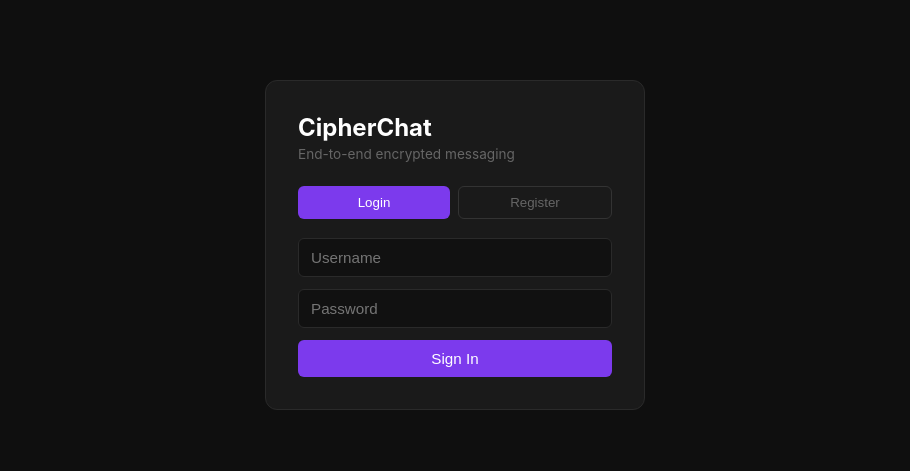
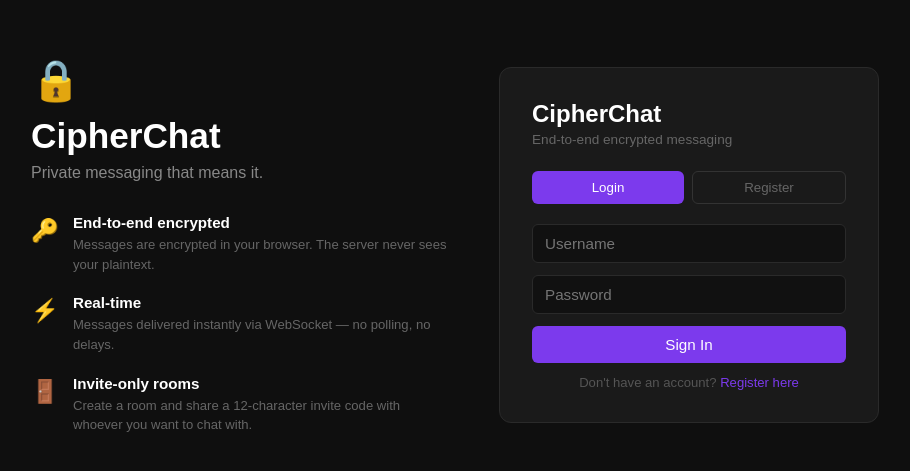
Before and after one commit to DannyphantomX2/cipherchat-frontend, a React (Vite) app: page / in a window 1280 px wide. Shown: the part 155-626 px from the top of the page, without its empty margins (185-1095 px from the left). Built offline with nearby package versions, Linux system fonts and the light colour scheme.

Commit message:
Add welcome screen with feature highlights

```diff
--- a/src/Auth.jsx
+++ b/src/Auth.jsx
@@ -27,37 +27,117 @@ export default function Auth({ onAuth }) {
 
   return (
     <div style={styles.container}>
+
+      {/* Welcome banner */}
+      <div style={styles.banner}>
+        <div style={styles.bannerIcon}>🔒</div>
+        <h1 style={styles.bannerTitle}>CipherChat</h1>
+        <p style={styles.bannerTagline}>Private messaging that means it.</p>
+        <div style={styles.features}>
+          <div style={styles.feature}>
+            <span style={styles.featureIcon}>🔑</span>
+            <div>
+              <div style={styles.featureTitle}>End-to-end encrypted</div>
+              <div style={styles.featureDesc}>Messages are encrypted in your browser. The server never sees your plaintext.</div>
+            </div>
+          </div>
+          <div style={styles.feature}>
+            <span style={styles.featureIcon}>⚡</span>
+            <div>
+              <div style={styles.featureTitle}>Real-time</div>
+              <div style={styles.featureDesc}>Messages delivered instantly via WebSocket — no polling, no delays.</div>
+            </div>
+          </div>
+          <div style={styles.feature}>
+            <span style={styles.featureIcon}>🚪</span>
+            <div>
+              <div style={styles.featureTitle}>Invite-only rooms</div>
+              <div style={styles.featureDesc}>Create a room and share a 12-character invite code with whoever you want to chat with.</div>
+            </div>
+          </div>
+        </div>
+      </div>
+
+      {/* Auth card */}
       <div style={styles.card}>
         <h2 style={styles.title}>CipherChat</h2>
         <p style={styles.sub}>End-to-end encrypted messaging</p>
         <div style={styles.tabs}>
-          <button style={mode === "login" ? styles.activeTab : styles.tab} onClick={() => setMode("login")}>Login</button>
-          <button style={mode === "register" ? styles.activeTab : styles.tab} onClick={() => setMode("register")}>Register</button>
+          <button
+            style={mode === "login" ? styles.activeTab : styles.tab}
+            onClick={() => setMode("login")}>
+            Login
+          </button>
+          <button
+            style={mode === "register" ? styles.activeTab : styles.tab}
+            onClick={() => setMode("register")}>
+            Register
+          </button>
         </div>
         <form onSubmit={handleSubmit} style={styles.form}>
-          <input style={styles.input} placeholder="Username" value={username} onChange={e => setUsername(e.target.value)} required />
+          <input
+            style={styles.input}
+            placeholder="Username"
+            value={username}
+            onChange={e => setUsername(e.target.value)}
+            required
+          />
           {mode === "register" && (
-            <input style={styles.input} placeholder="Email" type="email" value={email} onChange={e => setEmail(e.target.value)} required />
+            <input
+              style={styles.input}
+              placeholder="Email"
+              type="email"
+              value={email}
+              onChange={e => setEmail(e.target.value)}
+              required
+            />
           )}
-          <input style={styles.input} placeholder="Password" type="password" value={password} onChange={e => setPassword(e.target.value)} required />
+          <input
+            style={styles.input}
+            placeholder="Password"
+            type="password"
+            value={password}
+            onChange={e => setPassword(e.target.value)}
+            required
+          />
           {error && <p style={styles.error}>{error}</p>}
-          <button style={styles.button} type="submit">{mode === "login" ? "Sign In" : "Create Account"}</button>
+          <button style={styles.button} type="submit">
+            {mode === "login" ? "Sign In" : "Create Account"}
+          </button>
         </form>
+        {mode === "login" && (
+          <p style={styles.hint}>Don't have an account? <span style={styles.link} onClick={() => setMode("register")}>Register here</span></p>
+        )}
+        {mode === "register" && (
+          <p style={styles.hint}>Already have an account? <span style={styles.link} onClick={() => setMode("login")}>Sign in</span></p>
+        )}
       </div>
+
     </div>
   );
 }
 
 const styles = {
-  container: { display: "flex", height: "100vh", alignItems: "center", justifyContent: "center", background: "#0f0f0f" },
-  card: { background: "#1a1a1a", padding: "2rem", borderRadius: "12px", width: "100%", maxWidth: "380px", border: "1px solid #2a2a2a" },
-  title: { color: "#fff", margin: 0, fontSize: "1.5rem" },
-  sub: { color: "#666", fontSize: "0.85rem", marginTop: "4px", marginBottom: "1.5rem" },
-  tabs: { display: "flex", marginBottom: "1.2rem", gap: "8px" },
-  tab: { flex: 1, padding: "8px", background: "transparent", border: "1px solid #333", color: "#666", borderRadius: "6px", cursor: "pointer" },
-  activeTab: { flex: 1, padding: "8px", background: "#7c3aed", border: "none", color: "#fff", borderRadius: "6px", cursor: "pointer" },
-  form: { display: "flex", flexDirection: "column", gap: "12px" },
-  input: { padding: "10px 12px", background: "#111", border: "1px solid #2a2a2a", borderRadius: "6px", color: "#fff", fontSize: "0.95rem" },
-  button: { padding: "10px", background: "#7c3aed", color: "#fff", border: "none", borderRadius: "6px", cursor: "pointer", fontSize: "0.95rem" },
-  error: { color: "#f87171", fontSize: "0.85rem", margin: 0 }
+  container:      { display: "flex", minHeight: "100vh", alignItems: "center", justifyContent: "center", background: "#0f0f0f", gap: "48px", padding: "32px", flexWrap: "wrap" },
+  banner:         { maxWidth: "420px", flex: "1 1 320px" },
+  bannerIcon:     { fontSize: "2.5rem", marginBottom: "12px" },
+  bannerTitle:    { color: "#fff", fontSize: "2.2rem", fontWeight: 700, margin: "0 0 8px 0", fontFamily: "Arial" },
+  bannerTagline:  { color: "#888", fontSize: "1rem", margin: "0 0 32px 0", fontFamily: "Arial" },
+  features:       { display: "flex", flexDirection: "column", gap: "20px" },
+  feature:        { display: "flex", alignItems: "flex-start", gap: "14px" },
+  featureIcon:    { fontSize: "1.4rem", marginTop: "2px" },
+  featureTitle:   { color: "#fff", fontWeight: 600, fontSize: "0.95rem", marginBottom: "4px", fontFamily: "Arial" },
+  featureDesc:    { color: "#666", fontSize: "0.82rem", lineHeight: 1.5, fontFamily: "Arial" },
+  card:           { background: "#1a1a1a", padding: "2rem", borderRadius: "12px", width: "100%", maxWidth: "380px", border: "1px solid #2a2a2a", flex: "0 0 380px" },
+  title:          { color: "#fff", margin: 0, fontSize: "1.5rem", fontFamily: "Arial" },
+  sub:            { color: "#666", fontSize: "0.85rem", marginTop: "4px", marginBottom: "1.5rem", fontFamily: "Arial" },
+  tabs:           { display: "flex", marginBottom: "1.2rem", gap: "8px" },
+  tab:            { flex: 1, padding: "8px", background: "transparent", border: "1px solid #333", color: "#666", borderRadius: "6px", cursor: "pointer", fontFamily: "Arial" },
+  activeTab:      { flex: 1, padding: "8px", background: "#7c3aed", border: "none", color: "#fff", borderRadius: "6px", cursor: "pointer", fontFamily: "Arial" },
+  form:           { display: "flex", flexDirection: "column", gap: "12px" },
+  input:          { padding: "10px 12px", background: "#111", border: "1px solid #2a2a2a", borderRadius: "6px", color: "#fff", fontSize: "0.95rem", fontFamily: "Arial" },
+  button:         { padding: "10px", background: "#7c3aed", color: "#fff", border: "none", borderRadius: "6px", cursor: "pointer", fontSize: "0.95rem", fontFamily: "Arial" },
+  error:          { color: "#f87171", fontSize: "0.85rem", margin: 0, fontFamily: "Arial" },
+  hint:           { color: "#555", fontSize: "0.82rem", textAlign: "center", marginTop: "12px", fontFamily: "Arial" },
+  link:           { color: "#7c3aed", cursor: "pointer" },
 };
```
